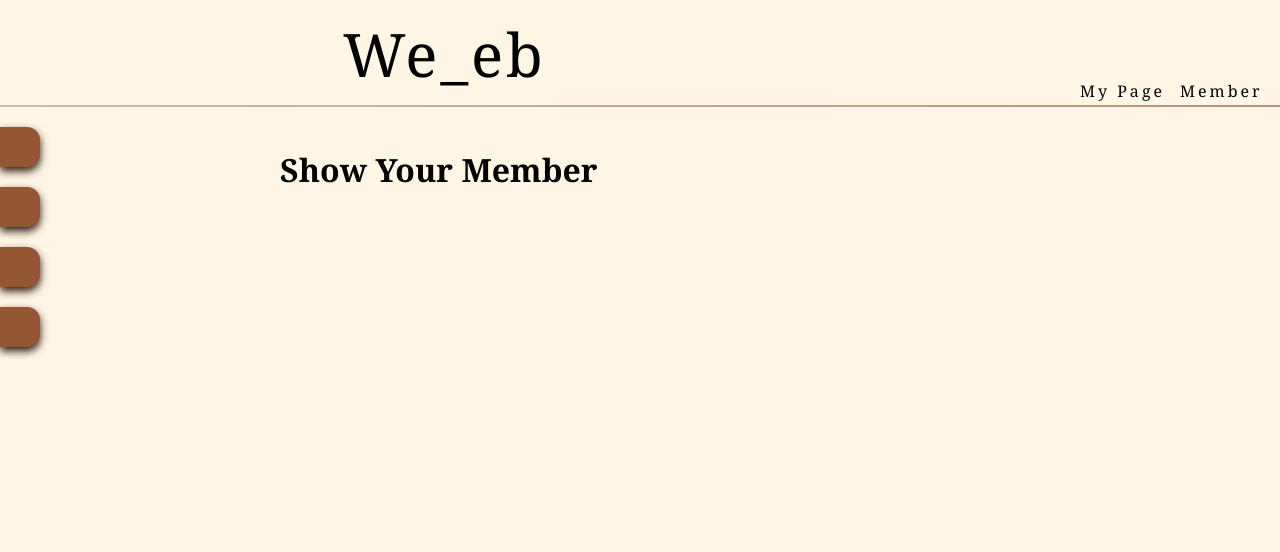
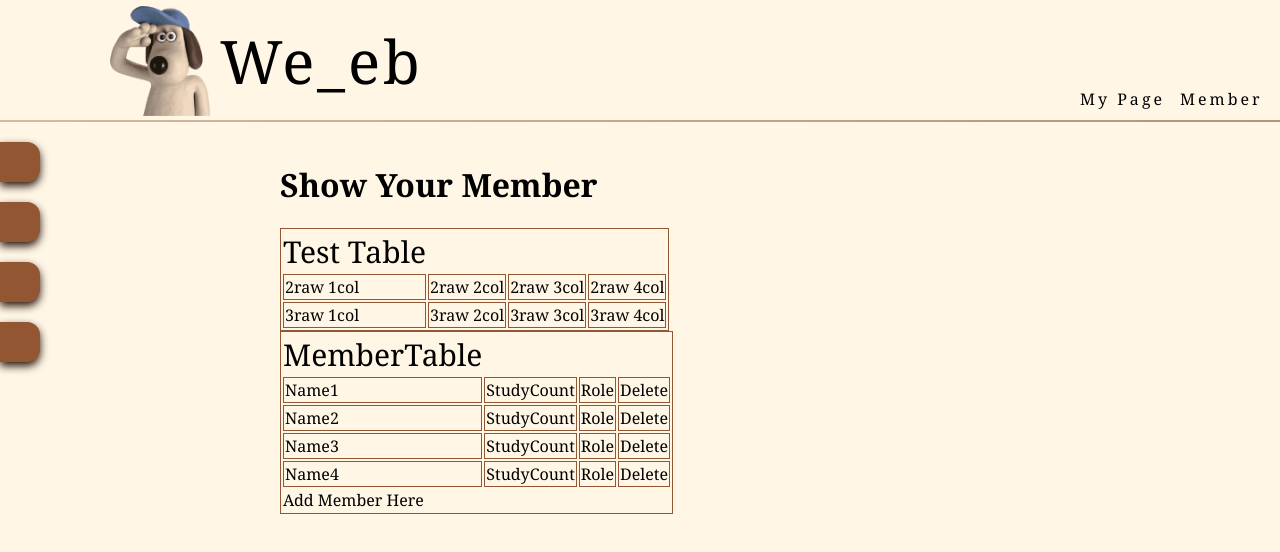
Before and after one commit to h2st0ry/WebStudyPage, a React (Create React App) app in the folder reactweb/: page /Member in a window 1280 px wide. Shown: the top 552 px of the page. Built offline with nearby package versions, Linux system fonts and the light colour scheme.

Commit message:
ToDoList 수정 및 Table 공부

```diff
--- a/reactweb/package.json
+++ b/reactweb/package.json
@@ -6,6 +6,7 @@
     "@testing-library/jest-dom": "^5.17.0",
     "@testing-library/react": "^13.4.0",
     "@testing-library/user-event": "^13.5.0",
+    "classnames": "^2.5.1",
     "react": "^18.3.1",
     "react-dom": "^18.3.1",
     "react-router-dom": "^6.28.0",
--- a/reactweb/src/App.css
+++ b/reactweb/src/App.css
@@ -3,15 +3,16 @@
   font-size: 60px;
   font-weight: 100;
   font-family:Cambria, Cochin, Georgia, Times, 'Times New Roman', serif;
-  width: 70vw;
-  text-align: center;
-  margin-right: 10px;
-  margin-top: 10px;
-  margin-bottom: 10px;
+  width: 70%;
+  text-align: left;
+  margin: 20px;
+  margin-left: 10px;
+  margin-right: 100px;
 }
 
 .SiteName:hover {
   transition: 1s ease;
+  transform-origin: center center;
   transform: scale(1.03);
 }
 
@@ -71,6 +72,12 @@ a.MyPage {
   align-items: center;
   animation: waveGradient 1s ease infinite;
   z-index: 2;
+}
+
+.header img {
+  margin-left: 110px;
+  width: 110px;
+  height: 110px;
 }
 
 .header::before {
@@ -158,7 +165,7 @@ a.MyPage {
 #ToDoList {
   display: grid;
   gap: 10px;
-  margin-top: 20px;
+  margin-top: 10px;
 }
 
 
@@ -171,10 +178,14 @@ a.MyPage {
   transition: transform 1s ease, opacity 0.2s ease;
 }
 
-
 .taskItem.deleted {
   transform: translateX(50%);
   opacity: 0;
+}
+
+.taskItem.checked .List {
+  text-decoration:line-through 1.5px;
+  text-decoration-color: rgb(146, 86, 51);
 }
 
 
@@ -213,7 +224,7 @@ a.MyPage {
 .input {
   width: 300px;
   padding: 10px;
-  margin-bottom: 20px;
+  margin-bottom: 10px;
   font-size: 16px;
   font-family:Cambria, Cochin, Georgia, Times, 'Times New Roman', serif;
   border: 2px solid rgb(146, 86, 51);
@@ -269,10 +280,16 @@ a.MyPage {
 }
 
 
-
-
 .List {
   margin-right: 20px;
+}
+
+table {
+  border: rgb(146, 86, 51) solid 1.5px;
+}
+
+td {
+  border: rgb(146, 86, 51) solid 1.5px;
 }
 
 
--- a/reactweb/src/component/Header.jsx
+++ b/reactweb/src/component/Header.jsx
@@ -7,6 +7,7 @@ export default function Header() {
     return (
         <>
             <div className="header">
+                <img src="/gromit.png" alt="Gromit"/>
                 <a className="SiteName" href="/">We_eb</a>
                 <MyCategory />
             </div>
--- a/reactweb/src/component/Member.jsx
+++ b/reactweb/src/component/Member.jsx
@@ -2,6 +2,52 @@ export default function Member() {
     return (
         <div>
             <h1>Show Your Member</h1>
+            <div className="MemberBody">
+                <table>
+                    <tr style={{ fontSize: 30 }}>Test Table</tr>
+                    <tr>
+                        <td>2raw 1col</td>
+                        <td>2raw 2col</td>
+                        <td>2raw 3col</td>
+                        <td>2raw 4col</td>
+                    </tr>
+                    <tr>
+                        <td>3raw 1col</td>
+                        <td>3raw 2col</td>
+                        <td>3raw 3col</td>
+                        <td>3raw 4col</td>
+                    </tr>
+                </table>
+
+                <table>
+                    <tr style={{ fontSize: 30 }}>MemberTable</tr>
+                    <tr>
+                        <td>Name1</td>
+                        <td>StudyCount</td>
+                        <td>Role</td>
+                        <td>Delete</td>
+                    </tr>
+                    <tr>
+                        <td>Name2</td>
+                        <td>StudyCount</td>
+                        <td>Role</td>
+                        <td>Delete</td>
+                    </tr>
+                    <tr>
+                        <td>Name3</td>
+                        <td>StudyCount</td>
+                        <td>Role</td>
+                        <td>Delete</td>
+                    </tr>
+                    <tr>
+                        <td>Name4</td>
+                        <td>StudyCount</td>
+                        <td>Role</td>
+                        <td>Delete</td>
+                    </tr>
+                    <tr>Add Member Here</tr>
+                </table>
+            </div>
         </div>
     );
 }
--- a/reactweb/src/component/ToDoList.jsx
+++ b/reactweb/src/component/ToDoList.jsx
@@ -1,10 +1,9 @@
 import React, { useState, useEffect } from 'react';
+import classNames from 'classnames';
 
 export default function ToDoList() {
     const [tasks, setTasks] = useState([]);
-    const [inputValue, setInputValue] = useState("");  // 텍스트 입력을 위한 상태 추가
-
-    // 컴포넌트가 처음 렌더링될 때 로컬 스토리지에서 데이터를 불러옴
+    const [inputValue, setInputValue] = useState("");
     useEffect(() => {
         const savedTasks = localStorage.getItem('tasks');
         if (savedTasks) {
@@ -12,41 +11,46 @@ export default function ToDoList() {
         }
     }, []);
 
-    // 할 일 추가
     const addTask = () => {
         if (inputValue.trim()) {
-            const newTask = { id: Date.now(), text: inputValue, checked: false };
-            const updatedTasks = [...tasks, newTask];
-            setTasks(updatedTasks);
-            localStorage.setItem('tasks', JSON.stringify(updatedTasks));  // 로컬 스토리지에 저장
-            setInputValue("");  // 입력 필드 초기화
+            const newTask = { id: Date.now(), text: inputValue, checked: false, deleted: false };
+
+            setTasks(prevTasks => {
+                const updatedTasks = [...prevTasks, newTask];
+                return updatedTasks;
+            });
+
+            setInputValue("");
+
+            setTimeout(() => {
+                setTasks(prevTasks => {
+                    const updatedTasks = [...prevTasks];
+                    localStorage.setItem('tasks', JSON.stringify(updatedTasks));  // 로컬 스토리지에 저장
+                    return updatedTasks;
+                });
+            }, 500);
         }
     };
 
-    // 체크 상태 토글
     const toggleTask = (taskId) => {
         const updatedTasks = tasks.map(task =>
             task.id === taskId ? { ...task, checked: !task.checked } : task
         );
         setTasks(updatedTasks);
-        localStorage.setItem('tasks', JSON.stringify(updatedTasks));  // 변경된 상태 로컬 스토리지에 저장
+        localStorage.setItem('tasks', JSON.stringify(updatedTasks));
     };
 
-    // 할 일 삭제
     const deleteTask = (taskId) => {
-        // 삭제될 항목에 `deleted` 클래스를 추가하여 애니메이션을 적용합니다.
         const updatedTasks = tasks.map(task =>
             task.id === taskId ? { ...task, deleted: true } : task
         );
-        setTasks(updatedTasks); // 상태를 즉시 업데이트
+        setTasks(updatedTasks);
 
-        // 애니메이션 후 실제로 항목을 삭제합니다.
         setTimeout(() => {
-            // 삭제된 항목은 필터링하여 최종적으로 삭제
             const tasksAfterDelete = tasks.filter(task => task.id !== taskId);
             setTasks(tasksAfterDelete);
-            localStorage.setItem('tasks', JSON.stringify(tasksAfterDelete));  // 변경된 상태 로컬 스토리지에 저장
-        }, 500);  // 애니메이션 시간 후 삭제
+            localStorage.setItem('tasks', JSON.stringify(tasksAfterDelete));
+        }, 500);
     };
 
     return (
@@ -58,7 +62,7 @@ export default function ToDoList() {
                 type="text"
                 placeholder="Enter a new task"
                 value={inputValue}
-                onChange={(e) => setInputValue(e.target.value)}  // 입력값 상태 관리
+                onChange={(e) => setInputValue(e.target.value)}
             />
             <button
                 id="addButton"
@@ -69,10 +73,8 @@ export default function ToDoList() {
 
             <div id="ToDoList">
                 {tasks.map(task => (
-                    <div
-                        className={`taskItem ${task.deleted ? 'deleted' : ''}`}
+                    <div className={`taskItem ${task.deleted ? 'deleted' : ''} ${task.checked ? 'checked' : ''}`}
                         key={task.id}>
-                        {/* 기본 체크박스 (숨기기) */}
                         <input
                             type="checkbox"
                             id={`task${task.id}`}
@@ -80,9 +82,8 @@ export default function ToDoList() {
                             onChange={() => toggleTask(task.id)}
                             className="checkbox"
                         />
-                        {/* 커스터마이즈된 체크박스를 대신할 div */}
                         <div className="customCheckbox" onClick={() => toggleTask(task.id)}></div>
-                        <span className={`List ${task.checked ? 'checked' : ''}`}>{task.text}</span> {/* 체크 상태 반영 */}
+                        <span className={`List ${task.checked ? 'checked' : ''}`}>{task.text}</span>
                         <button
                             className="deleteButton"
                             onClick={() => deleteTask(task.id)}>
```
Also changed, not shown: reactweb/public/gromit.png (added), 1 other file (tests, documents, lock files or other folders).
